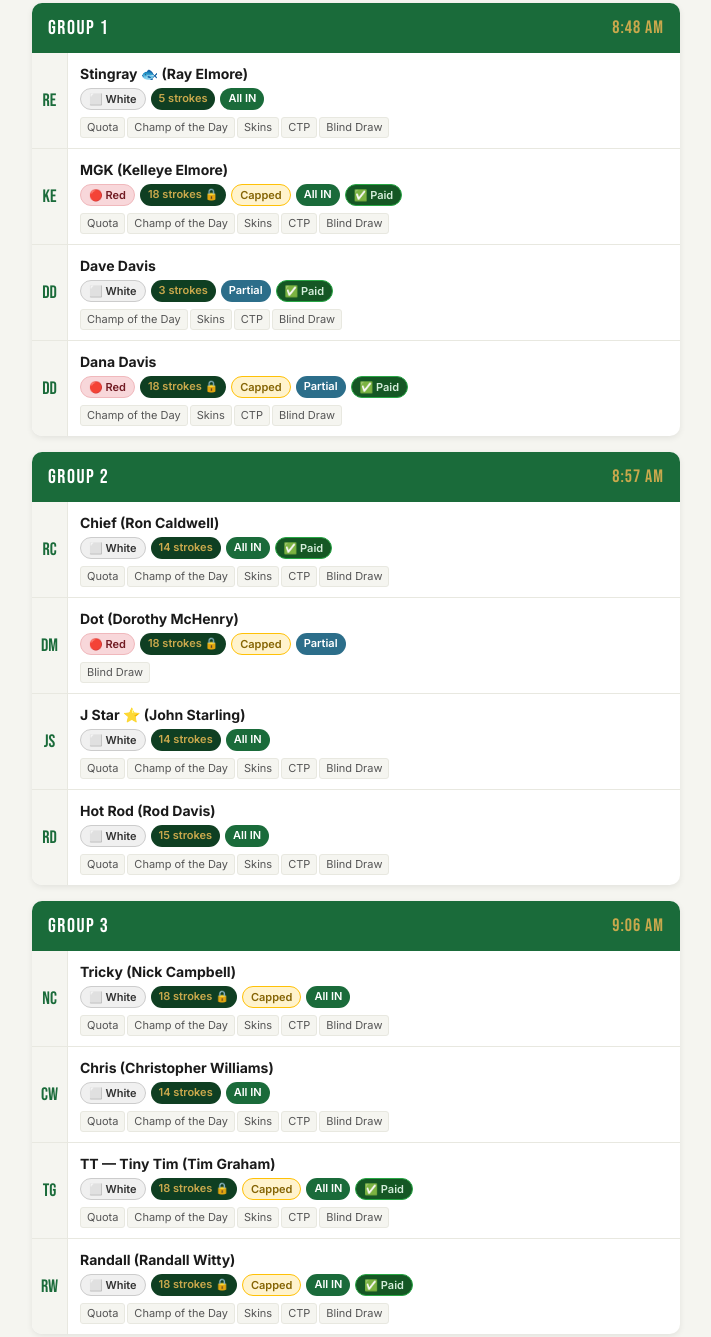
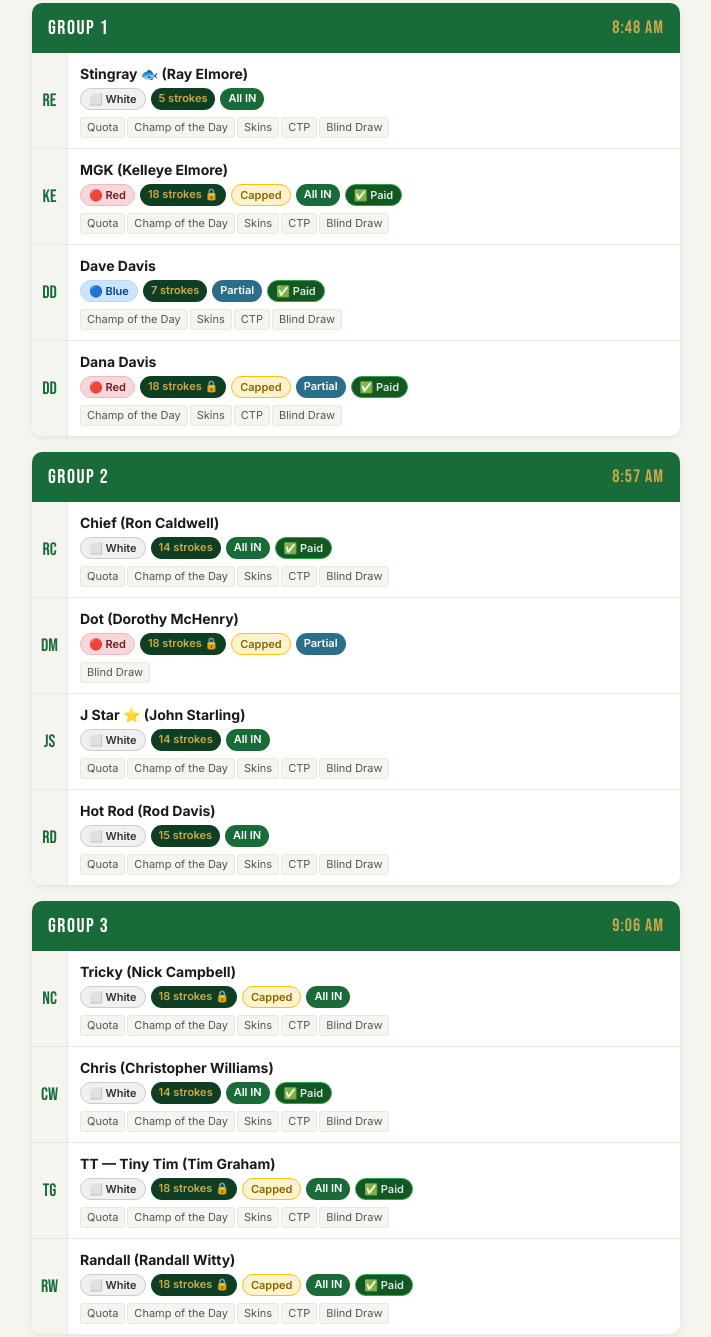
Before and after one commit to rayelmore/Heritage_Isles_Outing, a plain HTML site: page index.html in a window 1280 px wide. Shown: the part 935-2272 px from the top of the page, without its empty margins (284-995 px from the left). Drawn offline with Linux system fonts and the light colour scheme.

Commit message:
Add files via upload

```diff
--- a/index.html
+++ b/index.html
@@ -386,8 +386,8 @@
       <div class="player-info">
         <div class="player-name">Dave Davis</div>
         <div class="player-meta">
-          <span class="badge badge-tee-white">⬜ White</span>
-          <span class="badge badge-strokes">3 strokes</span>
+          <span class="badge badge-tee-blue">🔵 Blue</span>
+          <span class="badge badge-strokes">7 strokes</span>
           <span class="badge badge-partial">Partial</span>
           <span class="badge badge-paid">✅ Paid</span>
         </div>
@@ -502,6 +502,7 @@
           <span class="badge badge-tee-white">⬜ White</span>
           <span class="badge badge-strokes">14 strokes</span>
           <span class="badge badge-allin">All IN</span>
+          <span class="badge badge-paid">✅ Paid</span>
         </div>
         <div class="player-games"><span>Quota</span><span>Champ of the Day</span><span>Skins</span><span>CTP</span><span>Blind Draw</span></div>
       </div>
@@ -553,6 +554,7 @@
           <span class="badge badge-tee-green">🟢 Green</span>
           <span class="badge badge-strokes">12 strokes</span>
           <span class="badge badge-allin">All IN</span>
+          <span class="badge badge-paid">✅ Paid</span>
         </div>
         <div class="player-games"><span>Quota</span><span>Champ of the Day</span><span>Skins</span><span>CTP</span><span>Blind Draw</span></div>
       </div>
```
